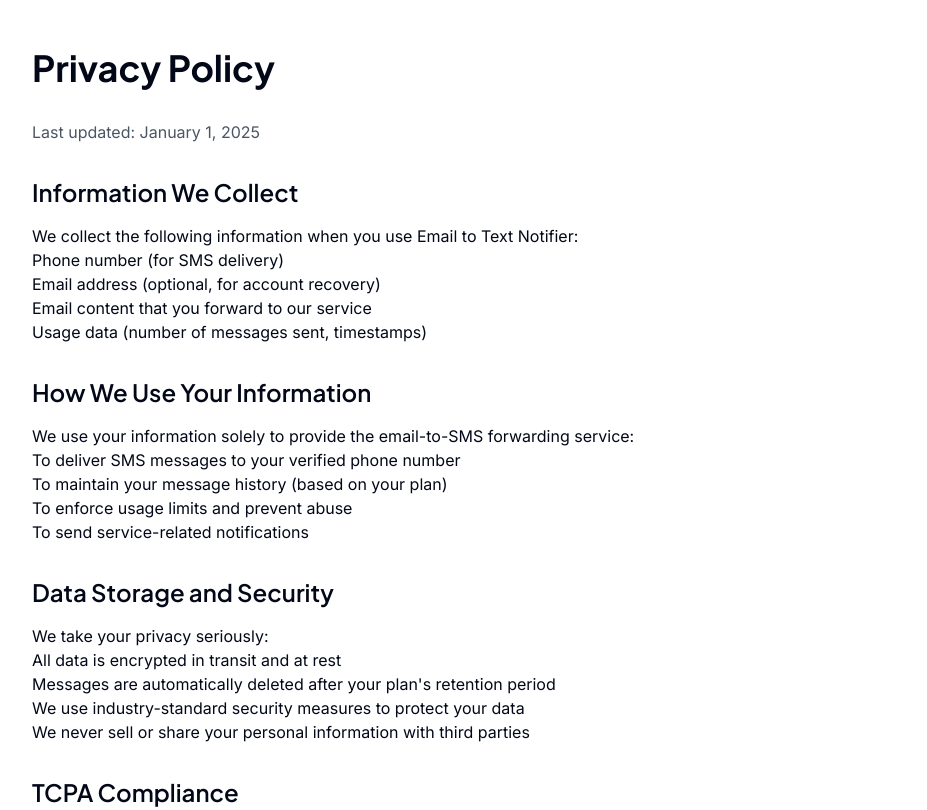
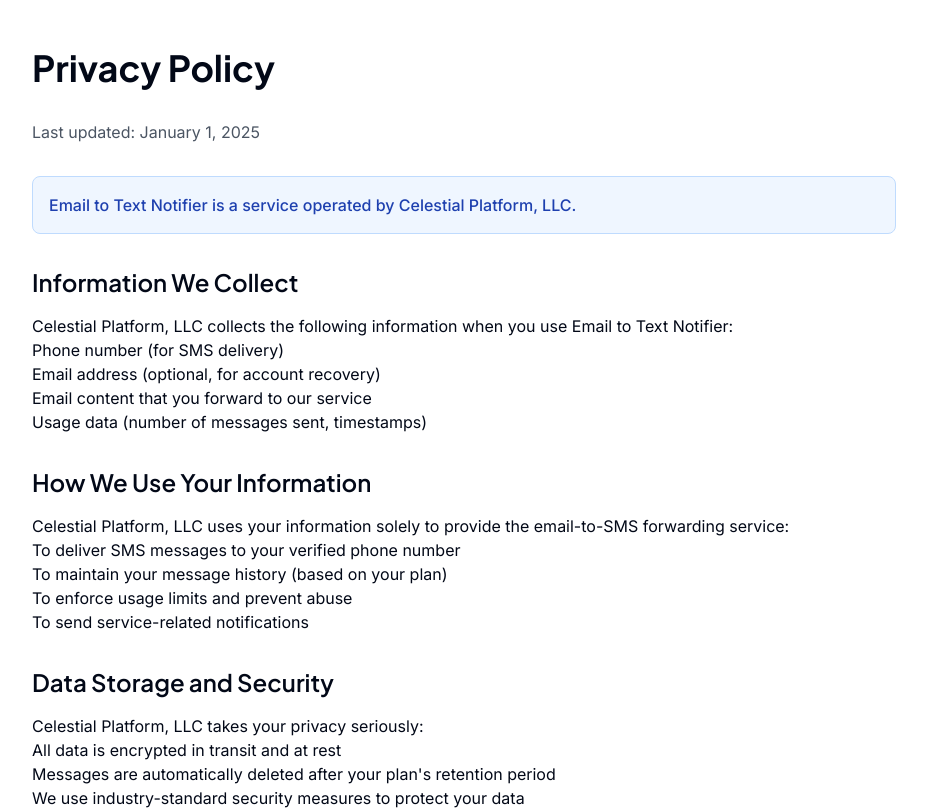
Before and after one commit to alidow/emailtotext, a Next.js app: page /privacy in a window 1280 px wide. Shown: the top 810 px of the page, without its empty margins (176-1103 px from the left). Built offline with nearby package versions, Linux system fonts and the light colour scheme; no server answers.

Commit message:
Update legal entity to Celestial Platform, LLC across all pages

```diff
--- a/app/about/page.tsx
+++ b/app/about/page.tsx
@@ -3,6 +3,12 @@
     <div className="min-h-screen bg-white">
       <div className="container mx-auto px-4 py-12 max-w-4xl">
         <h1 className="text-4xl font-display font-bold mb-8">About Email to Text Notifier</h1>
+
+        <div className="bg-blue-50 border border-blue-200 rounded-lg p-4 mb-8">
+          <p className="text-blue-800 font-medium">
+            Email to Text Notifier is operated by Celestial Platform, LLC.
+          </p>
+        </div>
 
         <div className="prose prose-lg max-w-none">
           <p className="text-xl text-gray-700 mb-8">
@@ -39,7 +45,7 @@
 
           <h2 className="text-2xl font-display font-semibold mt-8 mb-4">Contact Us</h2>
           <p>
-            Have questions or feedback? We'd love to hear from you at support@emailtotextnotify.com
+            Have questions or feedback? We'd love to hear from you at support@emailtotextnotify.com. Email to Text Notifier is operated by Celestial Platform, LLC.
           </p>
         </div>
       </div>
--- a/app/guides/email-to-text/page.tsx
+++ b/app/guides/email-to-text/page.tsx
@@ -93,7 +93,7 @@
 
           <h3 className="text-xl font-semibold mt-6 mb-3">Need Help?</h3>
           <p>
-            Contact our support team at support@emailtotextnotify.com or text HELP to any message you receive.
+            Contact our support team at support@emailtotextnotify.com or text HELP to any message you receive. Email to Text Notifier is operated by Celestial Platform, LLC.
           </p>
         </div>
       </div>
--- a/app/page.tsx
+++ b/app/page.tsx
@@ -769,7 +769,7 @@
           </div>
 
           <div className="border-t border-gray-800 pt-8 text-center text-sm">
-            <p>&copy; {new Date().getFullYear()} Email to Text Notifier. All rights reserved.</p>
+            <p>&copy; {new Date().getFullYear()} Celestial Platform, LLC. All rights reserved.</p>
             <p className="mt-2">TCPA Compliant • Secure & Private</p>
           </div>
         </div>
--- a/app/privacy/page.tsx
+++ b/app/privacy/page.tsx
@@ -5,9 +5,15 @@
         <h1 className="text-4xl font-display font-bold mb-8">Privacy Policy</h1>
         <p className="text-gray-600 mb-8">Last updated: January 1, 2025</p>
 
+        <div className="bg-blue-50 border border-blue-200 rounded-lg p-4 mb-8">
+          <p className="text-blue-800 font-medium">
+            Email to Text Notifier is a service operated by Celestial Platform, LLC.
+          </p>
+        </div>
+
         <div className="prose prose-lg max-w-none">
           <h2 className="text-2xl font-display font-semibold mt-8 mb-4">Information We Collect</h2>
-          <p>We collect the following information when you use Email to Text Notifier:</p>
+          <p>Celestial Platform, LLC collects the following information when you use Email to Text Notifier:</p>
           <ul>
             <li>Phone number (for SMS delivery)</li>
             <li>Email address (optional, for account recovery)</li>
@@ -16,7 +22,7 @@
           </ul>
 
           <h2 className="text-2xl font-display font-semibold mt-8 mb-4">How We Use Your Information</h2>
-          <p>We use your information solely to provide the email-to-SMS forwarding service:</p>
+          <p>Celestial Platform, LLC uses your information solely to provide the email-to-SMS forwarding service:</p>
           <ul>
             <li>To deliver SMS messages to your verified phone number</li>
             <li>To maintain your message history (based on your plan)</li>
@@ -25,12 +31,12 @@
           </ul>
 
           <h2 className="text-2xl font-display font-semibold mt-8 mb-4">Data Storage and Security</h2>
-          <p>We take your privacy seriously:</p>
+          <p>Celestial Platform, LLC takes your privacy seriously:</p>
           <ul>
             <li>All data is encrypted in transit and at rest</li>
             <li>Messages are automatically deleted after your plan's retention period</li>
             <li>We use industry-standard security measures to protect your data</li>
-            <li>We never sell or share your personal information with third parties</li>
+            <li>Celestial Platform, LLC never sells or shares your personal information with third parties</li>
           </ul>
 
           <h2 className="text-2xl font-display font-semibold mt-8 mb-4">TCPA Compliance</h2>
@@ -52,7 +58,7 @@
           </ul>
 
           <h2 className="text-2xl font-display font-semibold mt-8 mb-4">Contact Us</h2>
-          <p>If you have questions about this privacy policy, please contact us at privacy@emailtotextnotify.com</p>
+          <p>If you have questions about this privacy policy, please contact Celestial Platform, LLC at privacy@emailtotextnotify.com</p>
         </div>
       </div>
     </div>
--- a/app/terms/page.tsx
+++ b/app/terms/page.tsx
@@ -5,12 +5,18 @@
         <h1 className="text-4xl font-display font-bold mb-8">Terms of Service</h1>
         <p className="text-gray-600 mb-8">Last updated: January 1, 2025</p>
 
+        <div className="bg-blue-50 border border-blue-200 rounded-lg p-4 mb-8">
+          <p className="text-blue-800 font-medium">
+            Email to Text Notifier is a service operated by Celestial Platform, LLC.
+          </p>
+        </div>
+
         <div className="prose prose-lg max-w-none">
           <h2 className="text-2xl font-display font-semibold mt-8 mb-4">1. Acceptance of Terms</h2>
-          <p>By using Email to Text Notifier, you agree to these Terms of Service. If you do not agree, please do not use our service.</p>
+          <p>By using Email to Text Notifier, operated by Celestial Platform, LLC, you agree to these Terms of Service. If you do not agree, please do not use our service.</p>
 
           <h2 className="text-2xl font-display font-semibold mt-8 mb-4">2. Service Description</h2>
-          <p>Email to Text Notifier provides email-to-SMS forwarding services. We assign you a unique email address that forwards incoming emails to your verified phone number as text messages.</p>
+          <p>Email to Text Notifier, operated by Celestial Platform, LLC, provides email-to-SMS forwarding services. We assign you a unique email address that forwards incoming emails to your verified phone number as text messages.</p>
 
           <h2 className="text-2xl font-display font-semibold mt-8 mb-4">3. Account Registration</h2>
           <ul>
@@ -79,7 +85,7 @@
           <p>We may update these terms at any time. Continued use of the service constitutes acceptance of updated terms.</p>
 
           <h2 className="text-2xl font-display font-semibold mt-8 mb-4">10. Contact Information</h2>
-          <p>For questions about these terms, contact us at support@emailtotextnotify.com</p>
+          <p>For questions about these terms, contact Celestial Platform, LLC at support@emailtotextnotify.com</p>
         </div>
       </div>
     </div>
```
